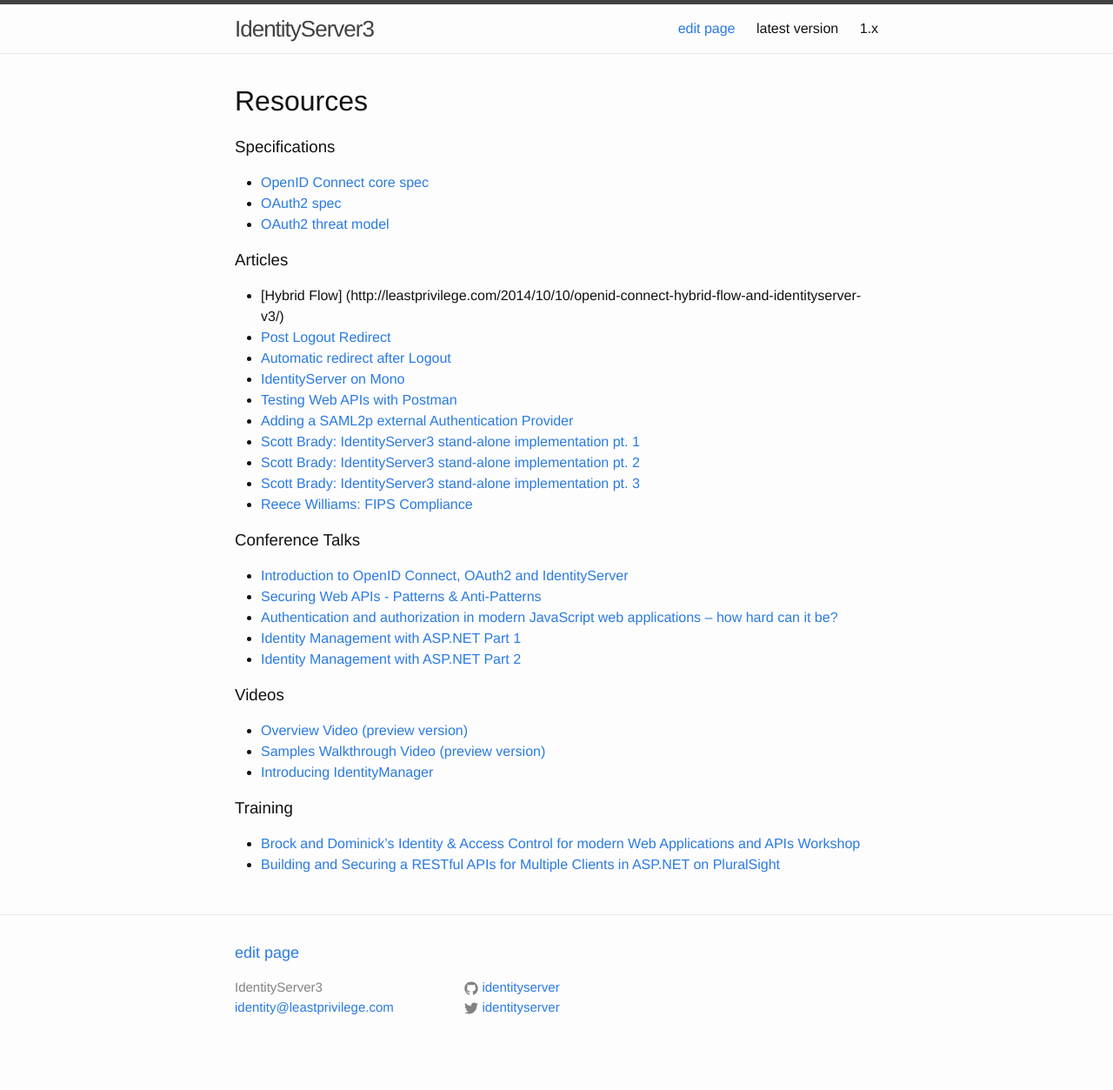
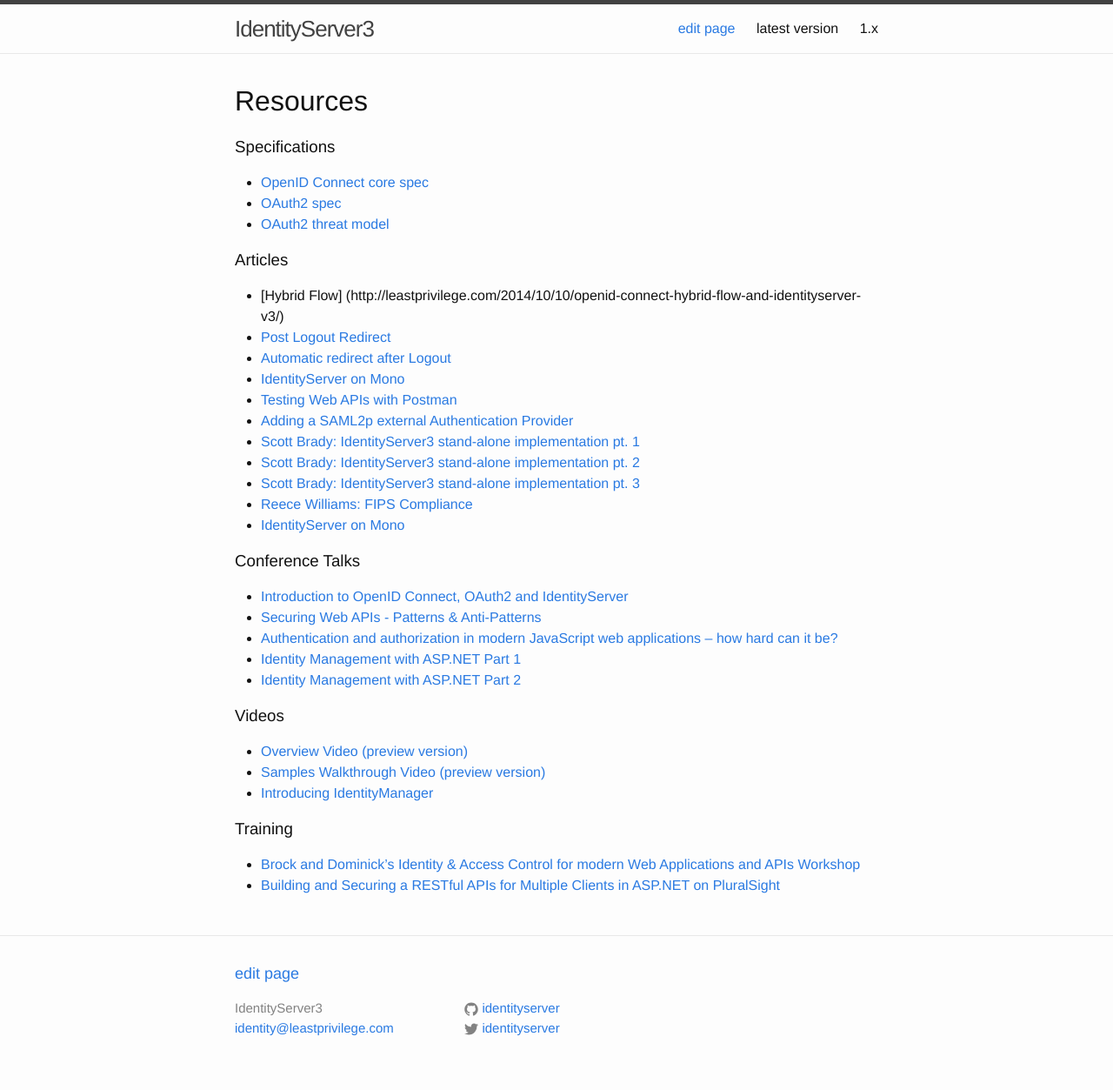
Before and after one commit to IdentityServer/Documentation, a Jekyll site: the page built from docsv2/resources/home.md, in a window 1280 px wide. Shown: the whole page at 87% size. Built offline with Jekyll 4.4.1, drawn with Linux system fonts in a browser that asks for light colours; Markdown is read by kramdown in place of the engine named in the settings; before the commit the page ends 1229 px from its top, so only the background shows below that.

Commit message:
Update home.md

```diff
--- a/docsv2/resources/home.md
+++ b/docsv2/resources/home.md
@@ -20,6 +20,7 @@
 * [Scott Brady: IdentityServer3 stand-alone implementation pt. 2](https://www.scottbrady91.com/Identity-Server/Identity-Server-3-Standalone-Implementation-Part-2)
 * [Scott Brady: IdentityServer3 stand-alone implementation pt. 3](https://www.scottbrady91.com/Identity-Server/Identity-Server-3-Standalone-Implementation-Part-3)
 * [Reece Williams: FIPS Compliance](http://anemptyreece.com/2015/05/16/identityserver3-fips/)
+* [IdentityServer on Mono](http://softentropy.com/2015/09/20/identityserver-2-0-1-on-mono/)
 
 ### Conference Talks
 * [Introduction to OpenID Connect, OAuth2 and IdentityServer](https://vimeo.com/113604459)
```
